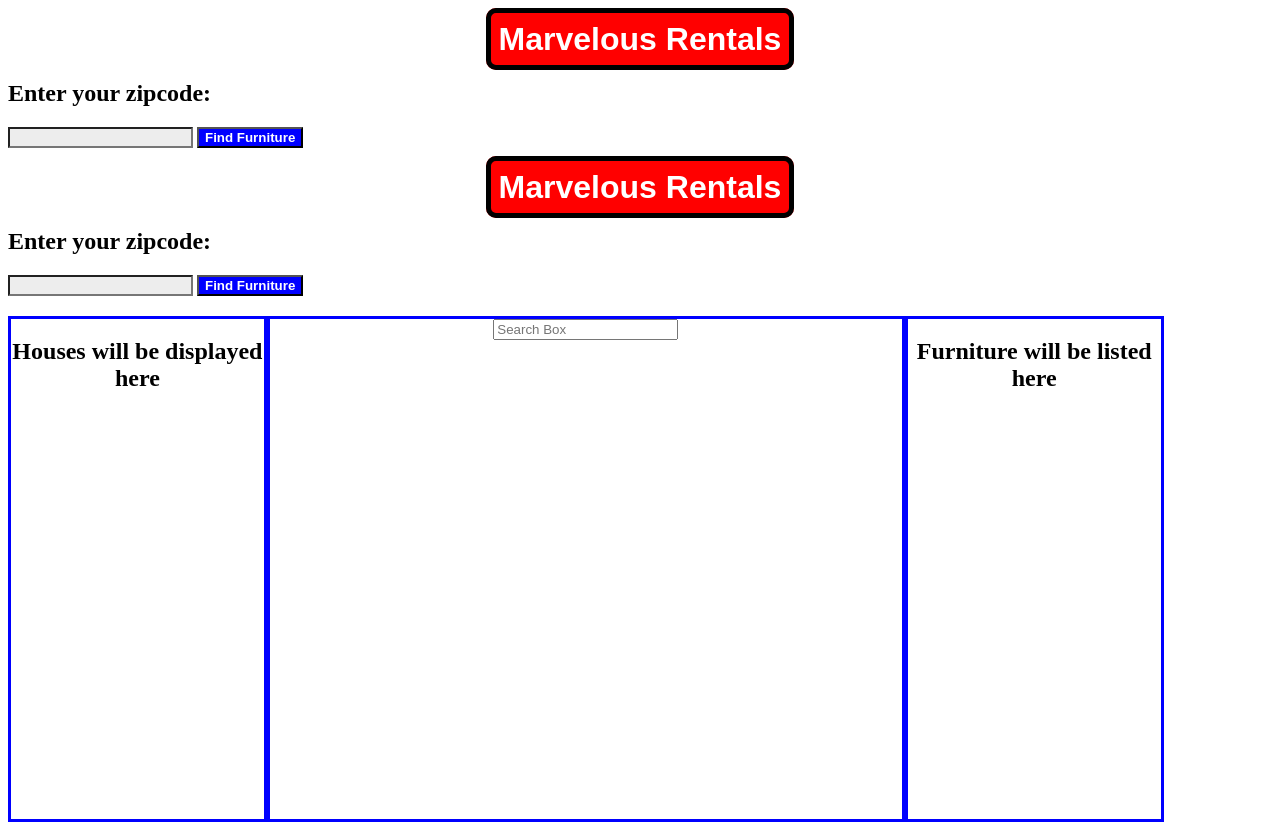
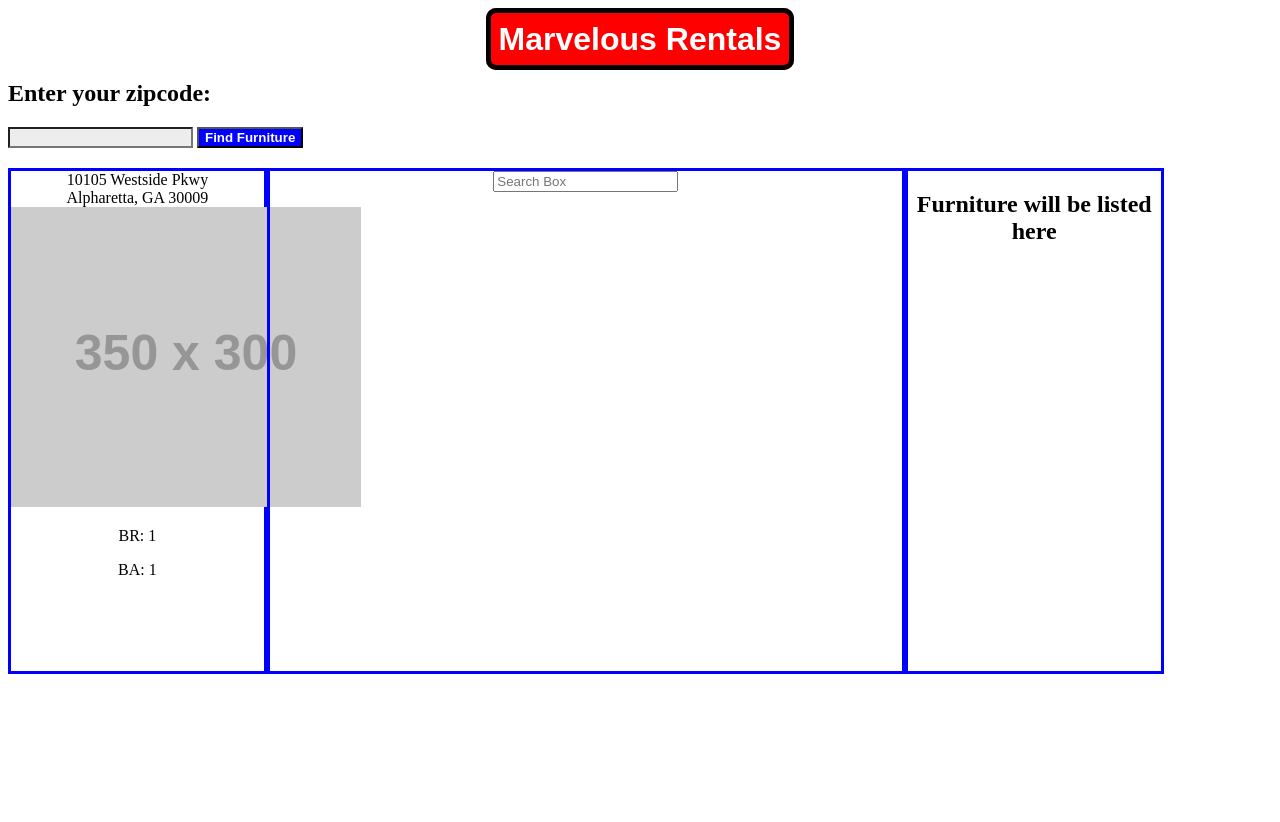
Before and after one commit to barosa19/marvelous-rental, a plain HTML site: page index.html in a window 1280 px wide. After the commit the page ends 800 px from the top, so only its background shows below. Drawn offline with Linux system fonts and the light colour scheme; some packages are replaced by stand-ins of ours; no server answers; placeholder pictures from the web are drawn by us; a web font is replaced by a local one.

Commit message:
created-separate-html-andcss

```diff
--- a/assets/css/ruskin.css
+++ b/assets/css/ruskin.css
@@ -30,7 +30,7 @@ header {
     width: 100%;
     height: 605px;
     display: grid;
-    justify-content: flex-end;
+    /* justify-content: flex-end; */
 
 }
 
--- a/index.html
+++ b/index.html
@@ -22,25 +22,24 @@
         <h2>Enter your zipcode:</h2>
         <input type="text" id="zipEntryText" maxlength="5">
         <input type="submit" id="zipEntrySubmit" value="Find Furniture">
-        <link rel="stylesheet" href="./assets/css/style.css" />
-        </head>
-
-        <body>
-            <header class="header">
-                <h1 id="title"><span>Marvelous Rentals</span></h2>
-            </header>
-
-            <form class="form">
-                <h2>Enter your zipcode:</h2>
-                <input type="text" id="zipEntryText" maxlength="5">
-                <input type="submit" id="zipEntrySubmit" value="Find Furniture">
     </form>
 
     <div class="output-rows">
-                <div class="houses">
-                    <h2> Houses will be displayed here</h2>
-
-
+        <div class="houses ">
+            <!-- <h2> Houses will be displayed here</h2> -->
+            <!-- start jamin's temp rental card -->
+            <div class="card">
+                <div id="address00" class="card-section">10105 Westside Pkwy<br>Alpharetta, GA 30009
+                    <div class="card-stats">
+                        <img class="card-img" src="https://placehold.it/350x300" alt="image" />
+                        <div class="card-info">
+                            <p id="br00">BR: 1</p>
+                            <p id="ba00">BA: 1</p>
+                        </div>
+                    </div>
+                </div>
+            </div>
+            <!-- end jamin's temp rental card -->
         </div>
         <div class="map">
             <input id="pac-input" class="controls" type="text" placeholder="Search Box" />
@@ -49,7 +48,6 @@
         <div class="furniture">
             <h2> Furniture will be listed here</h2>
 
-                </div>
         </div>
     </div>
     <script src="./assets/js/rentalArray.js"></script>
```
Also changed, not shown: ruskin.html (+32 -1 lines). Lines whose indentation alone changed are shown as unchanged.
